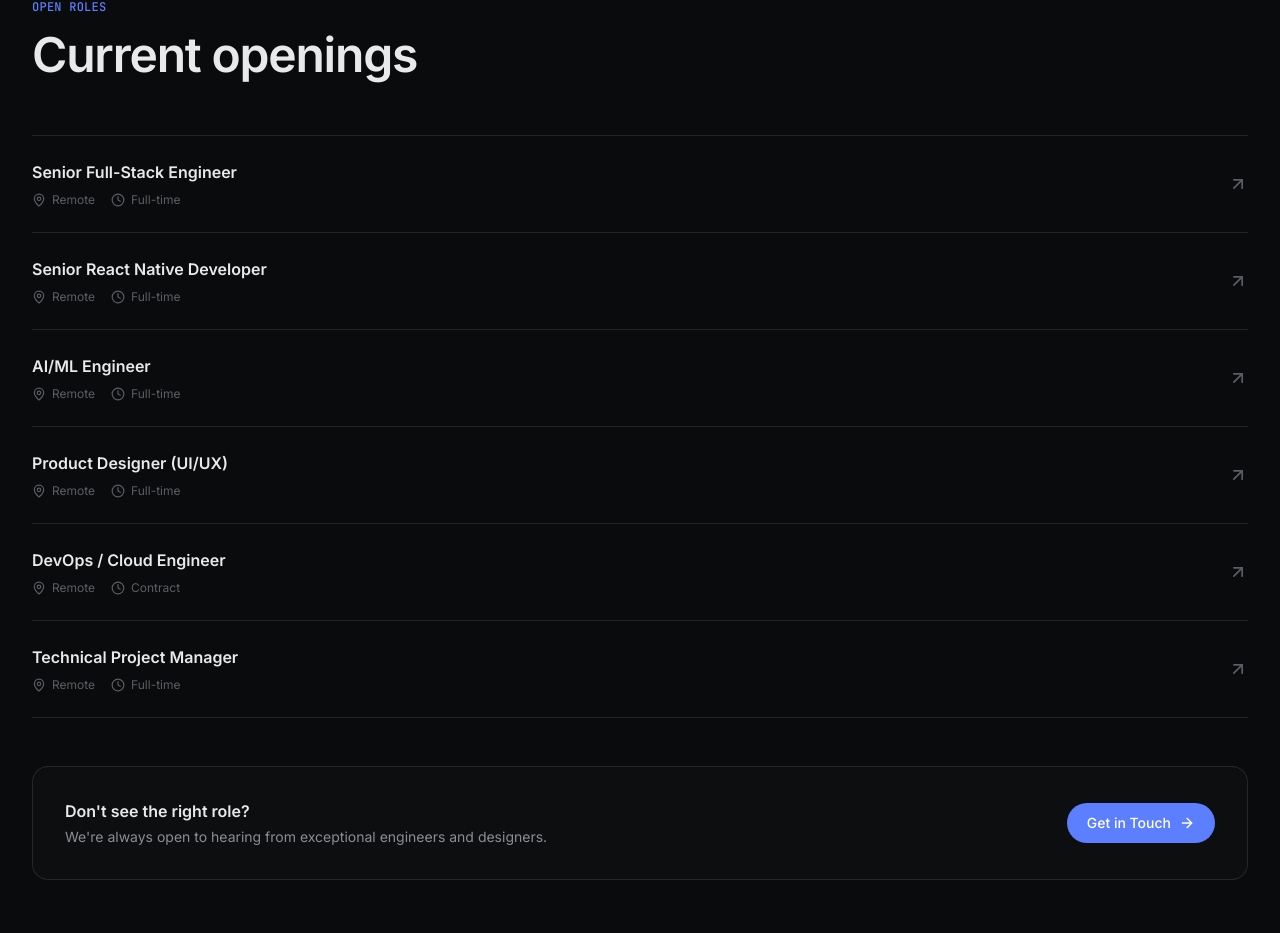
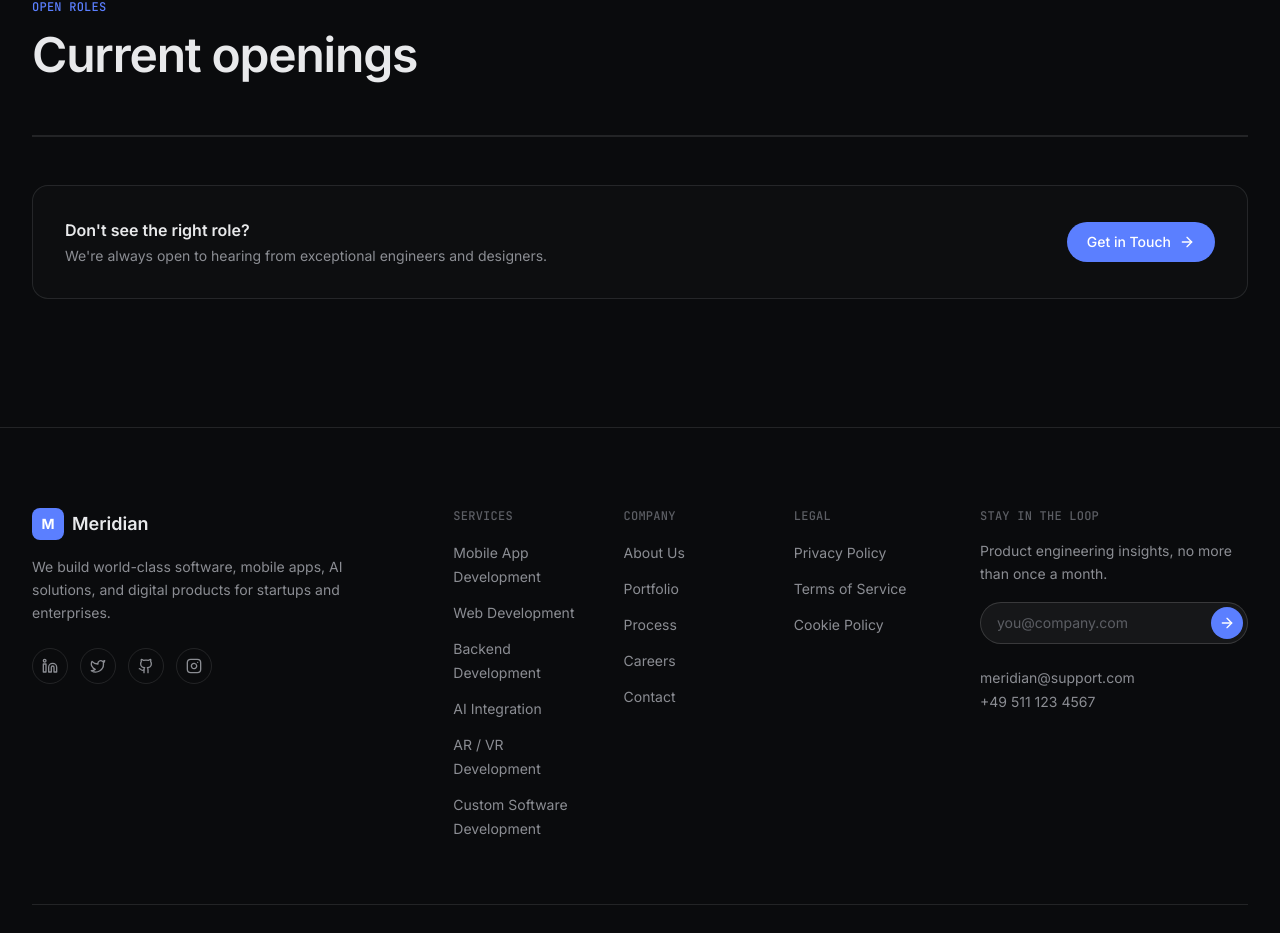
Before and after one commit to strkkark/agency-site, a Next.js app in the folder agency-site/: page /careers in a window 1280 px wide. Shown: the part 838-1771 px from the top of the page. Built offline with nearby package versions, Linux system fonts and the light colour scheme.

Commit message:
Remove job listings from OPEN_ROLES
Removed several job listings from the OPEN_ROLES array.

```diff
--- a/agency-site/src/app/careers/page.tsx
+++ b/agency-site/src/app/careers/page.tsx
@@ -12,12 +12,7 @@ export const metadata: Metadata = {
 };
 
 const OPEN_ROLES = [
-  { title: "Senior Full-Stack Engineer", location: "Remote", type: "Full-time" },
-  { title: "Senior React Native Developer", location: "Remote", type: "Full-time" },
-  { title: "AI/ML Engineer", location: "Remote", type: "Full-time" },
-  { title: "Product Designer (UI/UX)", location: "Remote", type: "Full-time" },
-  { title: "DevOps / Cloud Engineer", location: "Remote", type: "Contract" },
-  { title: "Technical Project Manager", location: "Remote", type: "Full-time" },
+
 ];
 
 const PERKS = [
```
